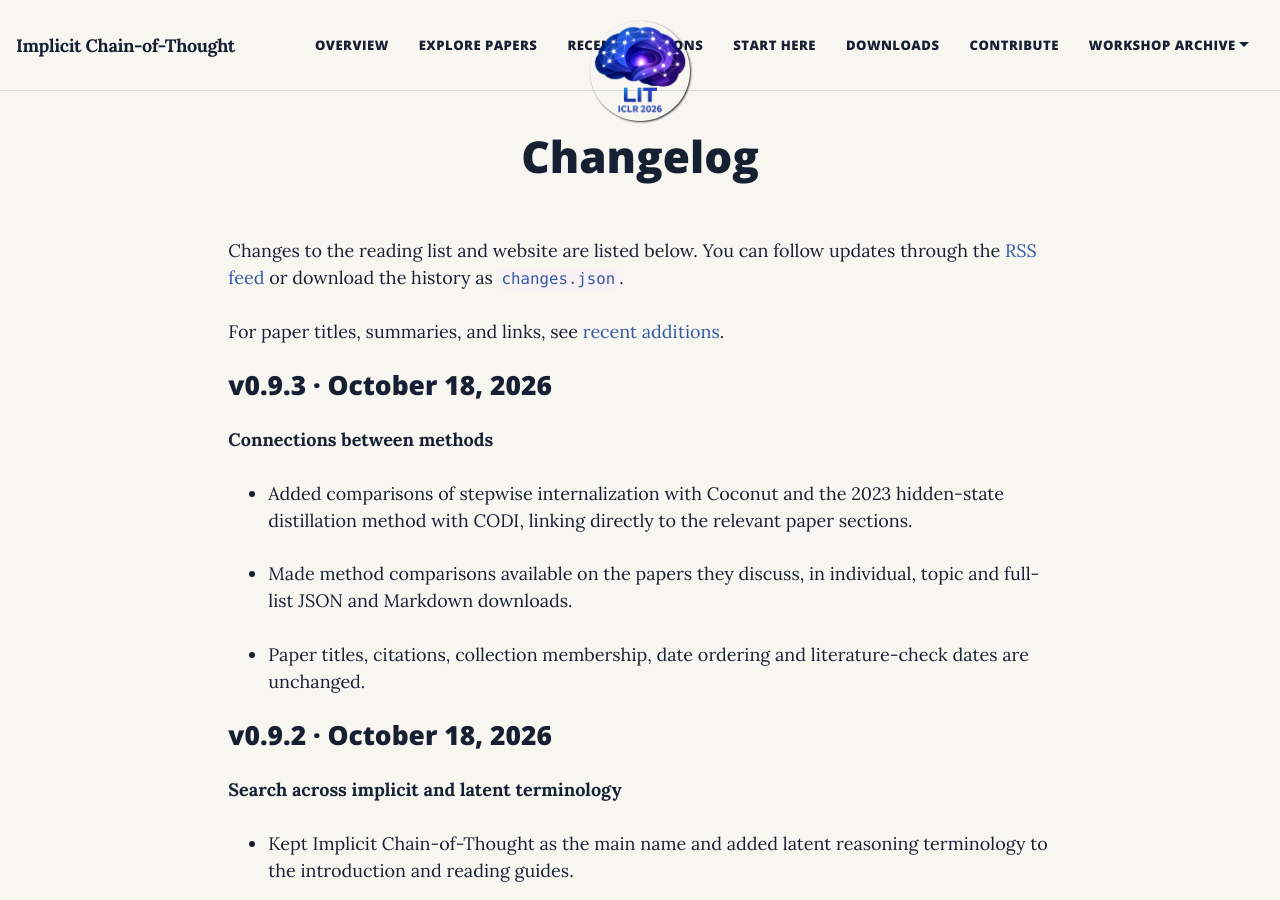
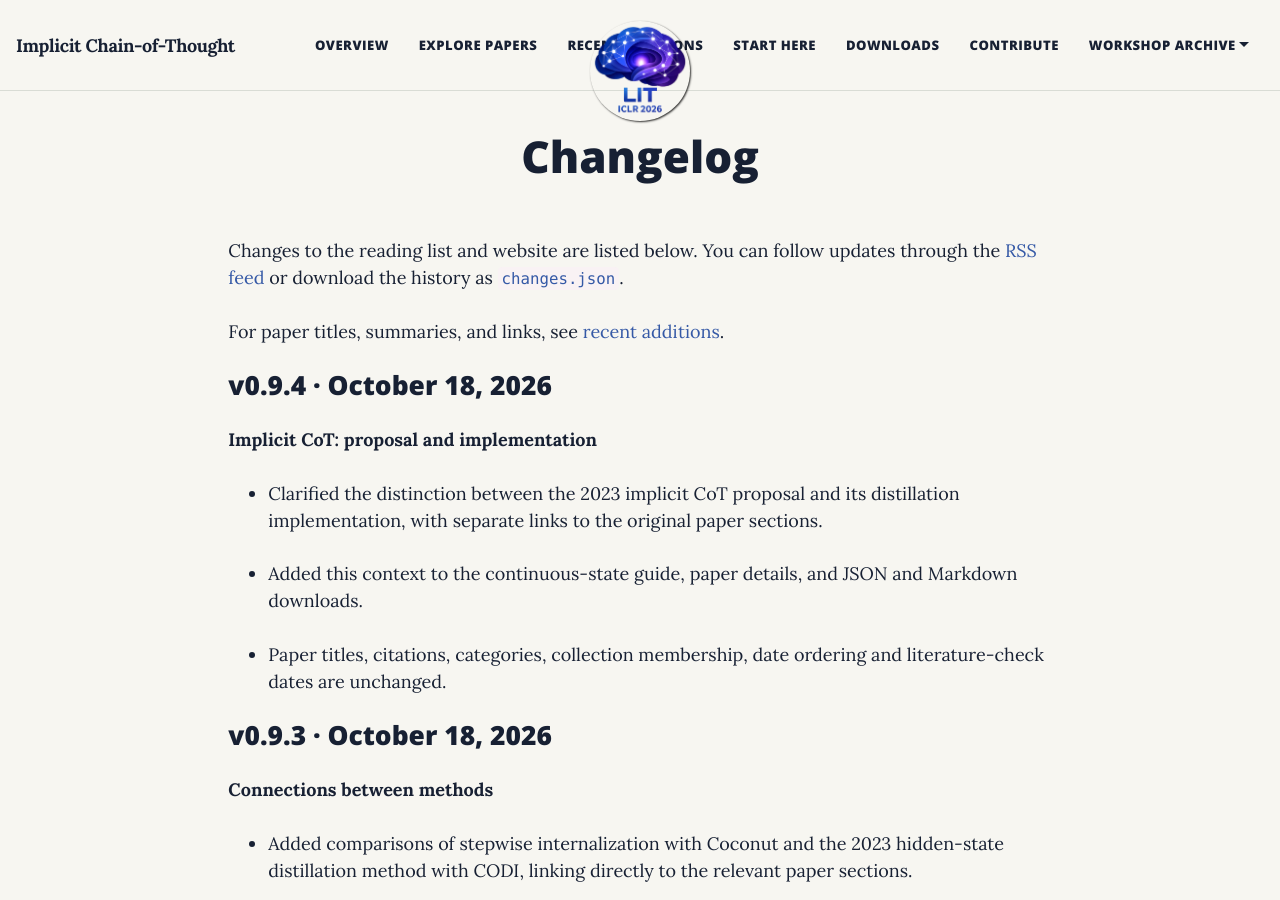
Before and after one commit to latent-implicit-thinking/latent-implicit-thinking.github.io, a Jekyll site: the page built from CHANGELOG.md, in a window 1280 px wide and 900 px high. Built offline with Jekyll 4.4.1, drawn with Linux system fonts in a browser that asks for light colours.

Commit message:
Distinguish the implicit CoT proposal from its distillation method

```diff
--- a/_data/comparisons.yml
+++ b/_data/comparisons.yml
@@ -1,8 +1,9 @@
 internalized:
   - title: "Distillation and stepwise internalization"
     text: >-
-      Knowledge distillation and stepwise internalization use different training
-      signals. Implicit CoT via Knowledge Distillation learns to predict a
+      Deng et al. (2023) introduced implicit CoT as reasoning through hidden
+      states rather than written steps; distillation is the paper's
+      implementation of that proposal. It learns to predict a
       teacher's intermediate hidden states, which help a student produce the
       answer. Stepwise Internalization instead repeatedly shortens the written
       solution and fine-tunes the same model on what remains. Both use worked
@@ -11,9 +12,10 @@
       grade-school math, not a guarantee of general reasoning ability.
     source_ids: ["2311.01460", "2405.14838"]
     source_urls:
+      - "https://arxiv.org/html/2311.01460v1#S2.SS3"
       - "https://arxiv.org/html/2311.01460v1#S3"
       - "https://arxiv.org/html/2405.14838v1#S3"
-    source_labels: ["Deng et al. (2023), §3", "Deng et al. (2024), §3"]
+    source_labels: ["Implicit CoT proposal, §2.3", "Distillation implementation, §3", "Stepwise internalization, §3"]
   - title: "Hidden-state distillation: the 2023 method and CODI"
     text: >-
       The 2023 implicit CoT paper proposes reasoning through hidden states and
@@ -45,6 +47,23 @@
     source_labels: ["Pause-token paper", "Planning-token paper, §2"]
 
 continuous:
+  - title: "Implicit CoT: proposal and implementation"
+    text: >-
+      Deng et al. (2023) proposed implicit chain-of-thought reasoning:
+      language models carry out intermediate reasoning in continuous hidden
+      states rather than generate it as text. Section 2.3 defines this setting;
+      section 3 develops a distillation method to implement it. That method
+      transfers a teacher's reasoning into hidden states across layers.
+      Reasoning through continuous hidden states is the broader proposal;
+      it does not require the particular distillation procedure used in this
+      paper. Its across-layer computation differs from the repeated hidden-state
+      feedback used by later methods such as Coconut.
+    source_ids: ["2311.01460", "2412.06769"]
+    source_urls:
+      - "https://arxiv.org/html/2311.01460v1#S2.SS3"
+      - "https://arxiv.org/html/2311.01460v1#S3"
+      - "https://arxiv.org/html/2412.06769v3#S3"
+    source_labels: ["Implicit CoT proposal, §2.3", "Distillation implementation, §3", "Coconut, §3"]
   - title: "From stepwise internalization to Coconut"
     text: >-
       Coconut explicitly credits Deng et al. (2024) as the inspiration for its
--- a/_data/meta.yml
+++ b/_data/meta.yml
@@ -1,5 +1,5 @@
 name: "Implicit Chain-of-Thought research map"
-version: "0.9.3"
+version: "0.9.4"
 updated_at: "2026-10-18"
 search_refreshed_at: "2026-10-18"
 latest_included_first_public: "2026-10-15"
--- a/_data/papers.yml
+++ b/_data/papers.yml
@@ -103,7 +103,7 @@
   questions: [capability, efficiency]
   evidence: [empirical]
   modality: [language, symbolic]
-  summary: "First proposes implicit chain-of-thought reasoning: learning to reason through continuous hidden states instead of generating explicit intermediate steps. Implements this framework by distilling an explicit-CoT teacher's intermediate representations into an emulator and a student that produces the answer."
+  summary: "First proposes implicit chain-of-thought reasoning: language models carry out intermediate reasoning in continuous hidden states rather than generate it as text. Defines this setting separately from its implementation, which distills an explicit-CoT teacher's hidden states into an emulator and a student that produces the answer."
   provenance: "Awesome-Latent-CoT"
 
 - id: "2402.07754"
--- a/_data/releases.yml
+++ b/_data/releases.yml
@@ -1,3 +1,19 @@
+- version: "0.9.4"
+  date: "2026-10-18"
+  title: "Implicit CoT: proposal and implementation"
+  changes:
+    - "Clarified the distinction between the 2023 implicit CoT proposal and its distillation implementation, with separate links to the original paper sections."
+    - "Added this context to the continuous-state guide, paper details, and JSON and Markdown downloads."
+    - "Paper titles, citations, categories, collection membership, date ordering and literature-check dates are unchanged."
+  added_papers: []
+  updated_papers:
+    - id: "2311.01460"
+      fields: [summary, method_comparisons]
+    - id: "2405.14838"
+      fields: [method_comparisons]
+    - id: "2412.06769"
+      fields: [method_comparisons]
+
 - version: "0.9.3"
   date: "2026-10-18"
   title: "Connections between methods"
--- a/data/reading-list.txt
+++ b/data/reading-list.txt
@@ -7,7 +7,7 @@
 
 Implicit chain-of-thought (implicit CoT) studies intermediate reasoning that is not fully written out as natural language. This research is also discussed as latent reasoning or latent chain-of-thought.
 
-Yuntian Deng and colleagues first proposed implicit chain-of-thought reasoning in [2023](https://arxiv.org/html/2311.01460v1#S2.SS3): training language models to reason through continuous hidden states rather than write out explicit intermediate steps. Their [2024 work](https://arxiv.org/abs/2405.14838) introduced step-by-step internalization.
+Yuntian Deng and colleagues first proposed implicit chain-of-thought reasoning in [2023](https://arxiv.org/html/2311.01460v1#S2.SS3): training language models to reason through continuous hidden states rather than write out explicit intermediate steps. The paper's [distillation method](https://arxiv.org/html/2311.01460v1#S3) is one implementation of that proposal. Their [2024 work](https://arxiv.org/abs/2405.14838) introduced step-by-step internalization.
 
 Version {{ site.data.meta.version }}. Website updated {{ site.data.meta.updated_at }}; literature checked through {{ site.data.meta.search_refreshed_at }}. {{ site.data.papers | size }} papers and {{ site.data.precursors | size }} related background papers. The list is not exhaustive.
 
--- a/llms.txt
+++ b/llms.txt
@@ -8,7 +8,7 @@
 
 This research is also discussed as latent reasoning or latent chain-of-thought.
 
-Yuntian Deng and colleagues first proposed implicit chain-of-thought reasoning in [2023](https://arxiv.org/html/2311.01460v1#S2.SS3): training language models to reason through continuous hidden states rather than write out explicit intermediate steps. Their [2024 work](https://arxiv.org/abs/2405.14838) introduced step-by-step internalization.
+Yuntian Deng and colleagues first proposed implicit chain-of-thought reasoning in [2023](https://arxiv.org/html/2311.01460v1#S2.SS3): training language models to reason through continuous hidden states rather than write out explicit intermediate steps. The paper's [distillation method](https://arxiv.org/html/2311.01460v1#S3) is one implementation of that proposal. Their [2024 work](https://arxiv.org/abs/2405.14838) introduced step-by-step internalization.
 
 Version: {{ site.data.meta.version }}
 Website updated: {{ site.data.meta.updated_at }}
--- a/topics.md
+++ b/topics.md
@@ -14,7 +14,7 @@
     <div class="lit-shell lit-narrow-shell">
       <h1>What is implicit chain-of-thought?</h1>
       <p>In an explicit chain of thought, a language model writes intermediate steps before its answer. Implicit chain-of-thought methods try to carry out some or all of those steps without expressing them as words. This research is also discussed as latent reasoning or latent chain-of-thought.</p>
-      <p class="lit-history">Yuntian Deng and colleagues first proposed implicit chain-of-thought reasoning in <a href="https://arxiv.org/html/2311.01460v1#S2.SS3">2023</a>: training language models to reason through continuous hidden states rather than write out explicit intermediate steps. Their <a href="https://arxiv.org/abs/2405.14838">2024 work</a> introduced step-by-step internalization.</p>
+      <p class="lit-history">Yuntian Deng and colleagues first proposed implicit chain-of-thought reasoning in <a href="https://arxiv.org/html/2311.01460v1#S2.SS3">2023</a>: training language models to reason through continuous hidden states rather than write out explicit intermediate steps. The paper's <a href="https://arxiv.org/html/2311.01460v1#S3">distillation method</a> is one implementation of that proposal. Their <a href="https://arxiv.org/abs/2405.14838">2024 work</a> introduced step-by-step internalization.</p>
       <p>The aim is not simply to hide a written explanation from the user. Researchers change how a model is trained or how it computes, then test whether it can solve problems without generating the full explanation.</p>
     </div>
   </header>
```
Also changed, not shown: index.md (+1 -1 lines), scripts/test_agent_exports.rb (+38 -1 lines), README.md.
